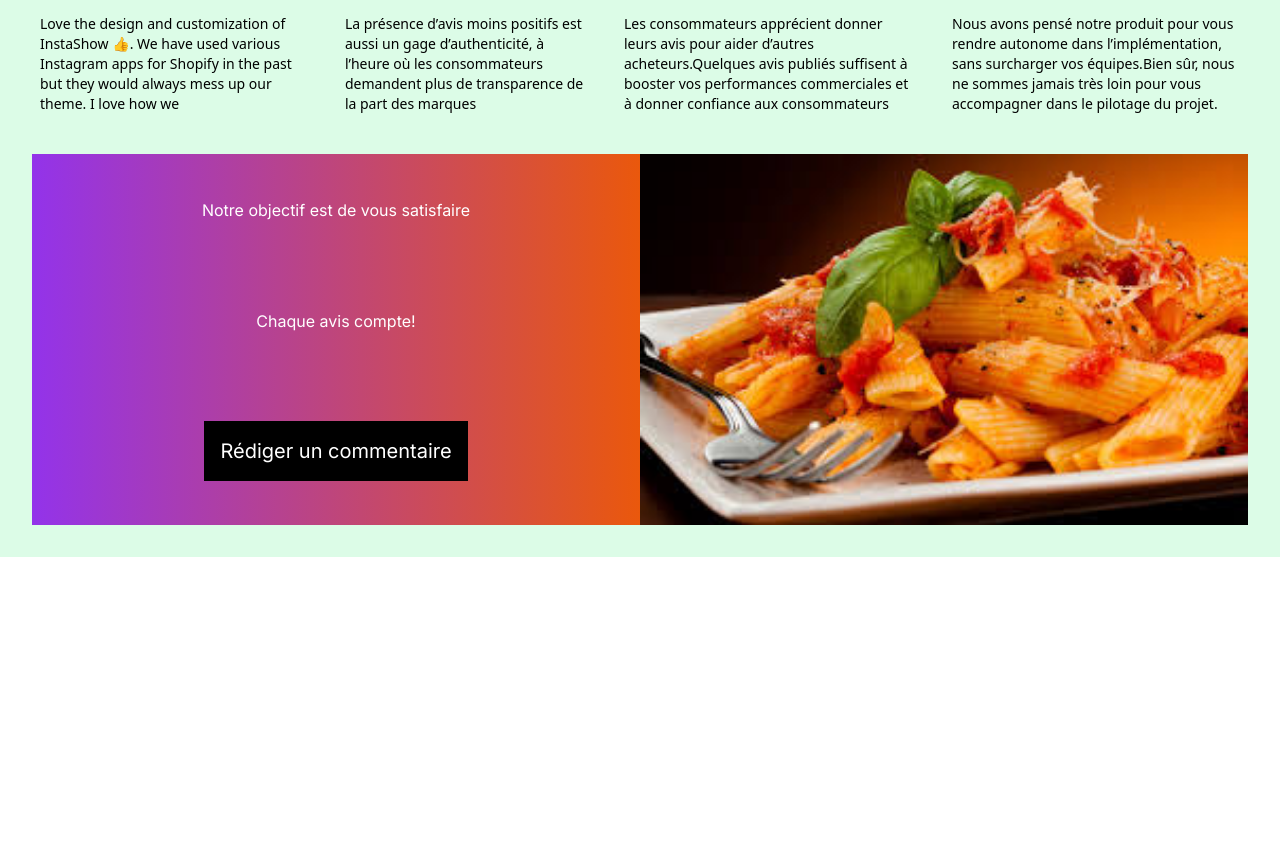
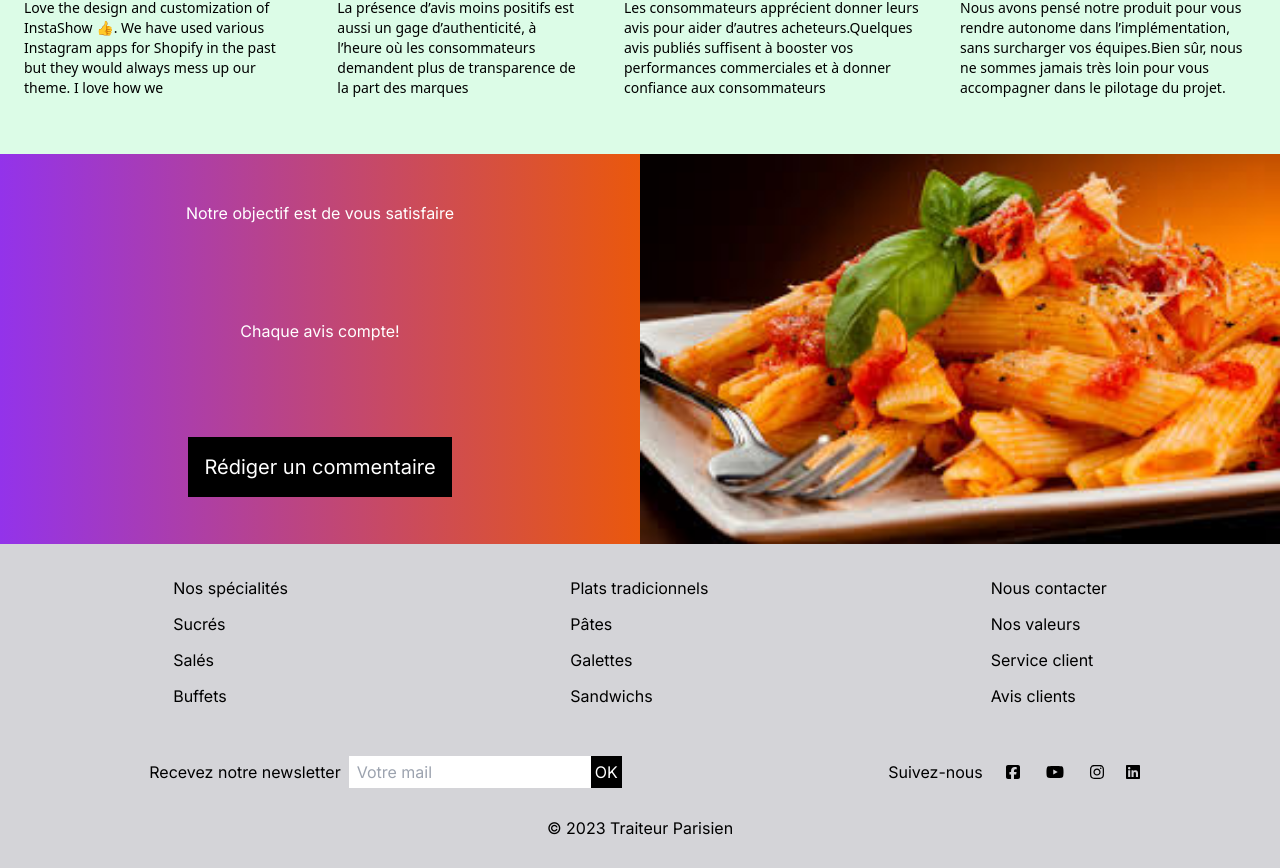
Before and after one commit to RaoufCherif/traiteur, a Next.js app: page / in a window 1280 px wide. Shown: the part 7126-7994 px from the top of the page. Before the commit the page ends 7683 px from the top, so only its background shows below. Built offline with nearby package versions, Linux system fonts and the light colour scheme; a web font is replaced by a local one.

Commit message:
added footer component

```diff
--- a/src/app/components/AvisClients.tsx
+++ b/src/app/components/AvisClients.tsx
@@ -10,9 +10,9 @@ function AvisClients() {
     const avis = avisClients();
   return (
 
-    <section className='flex flex-col items-center  gap-8 p-8 bg-green-100'>
+    <section className='flex flex-col items-center  gap-8 p-0 bg-green-100 '>
         <h2 className='text-2xl my-8'> Ce que disent nos clients</h2>
-        <section  className='flex flex-raw gap-6'>
+        <section  className='flex flex-raw gap-6 p-4 '>
         {avis.map((item,index)=>{
              let rating = item.rating;
              let ratingNu  = <FontAwesomeIcon  icon={fas.faStar } className=' w-3 text-yellow-400 '/>
@@ -30,7 +30,7 @@ function AvisClients() {
             )
         })}
          </section>
-         <section className='flex flex-raw  w-full'>
+         <section className='flex flex-raw  w-full '>
             <div className='flex flex-col bg-gradient-to-r from-purple-600 to-orange-600  w-1/2 justify-center items-center justify-around'>
                 <h3 className='text-white'> Notre objectif est de vous satisfaire</h3>
                 <h6 className='text-white'> Chaque avis compte!</h6>
--- /dev/null
+++ b/src/app/components/Footer.tsx
@@ -0,0 +1,81 @@
+import Link from 'next/link'
+import React from 'react'
+import {FontAwesomeIcon} from '@fortawesome/react-fontawesome';
+import { library } from '@fortawesome/fontawesome-svg-core'
+
+import { faFacebook, faInstagram, faLinkedin, faSquareFacebook, faYoutube } from '@fortawesome/free-brands-svg-icons'
+
+
+
+const Footer = () => {
+  return (
+    <>
+    <section className='bg-zinc-300  '>
+
+    <div className='flex flex raw justify-around p-8' >
+
+
+      <div>
+        <ul className='flex flex-col gap-3'>
+        <Link href={"/"}>   <li>Nos spécialités</li></Link>
+          <Link href={"/"}>     <li> Sucrés</li></Link>
+          <Link href={"/"}>   <li>Salés</li></Link>
+          <Link href={"/"}>     <li>Buffets</li></Link>
+        </ul>
+
+      </div>
+
+      <div>
+        <ul className='flex flex-col gap-3'>
+        <Link href={"/"}>    <li>Plats tradicionnels</li></Link>
+              <Link href={"/"}>      <li>Pâtes</li></Link>
+              <Link href={"/"}>     <li>Galettes</li></Link>
+            <Link href={"/"}>    <li>Sandwichs</li></Link>
+            </ul>
+
+      </div>
+
+      <div>
+
+      <ul className='flex flex-col gap-3'>
+      <Link href={"/"}>     <li>Nous contacter</li></Link>
+              <Link href={"/"}>    <li>Nos valeurs</li></Link>
+              <Link href={"/"}>  <li>Service client</li></Link>
+              <Link href={"/"}> <li>Avis clients</li></Link>
+            </ul>
+
+      </div>
+
+    </div>
+
+    </section>
+    <section className='bg-zinc-300  pt-4 items-center'>
+
+          <div className='flex flex-raw justify-around'>
+            <div  className='flex flex-raw ml-4 items-center'>
+            <p className='mr-2'>Recevez notre newsletter</p>
+            <input className='pl-2 h-8 ' type="email" name="email" id="email"  placeholder='Votre mail'/>
+            <Link href={"/"}><p className='bg-black text-white p-1 '>OK</p></Link>
+            </div>
+            <div className='flex flex-raw gap-4 items-center'>
+
+            <p className=''>Suivez-nous</p>
+
+            <div className='flex flex-raw gap-2  '>
+   <Link href={"/"}><FontAwesomeIcon  icon={  faSquareFacebook } className=' w-7 text-black z-50'/></Link>
+   <Link href={"/"}><FontAwesomeIcon  icon={  faYoutube } className=' w-10 text-black z-50'/></Link>
+   <Link href={"/"}><FontAwesomeIcon  icon={ faInstagram } className=' w-7 text-black z-50'/></Link>
+   <Link href={"/"}> <FontAwesomeIcon  icon={ faLinkedin } className=' w-7 text-black z-50'/></Link>
+
+    </div>
+            </div>
+
+          </div>
+
+          <p className='text-l flex justify-center p-7'>© 2023 Traiteur Parisien</p>
+    </section>
+    </>
+  )
+}
+
+export default Footer
--- a/src/app/page.tsx
+++ b/src/app/page.tsx
@@ -10,9 +10,7 @@ import NosRepats from "./components/NosRepats";
 import TraditionNouveaute from "./components/TraditionNouveaute";
 import NosSpecialite from "./components/NosSpecialite";
 import AvisClients from "./components/AvisClients";
-
-
-
+import Footer from "./components/Footer";
 
 export default function Home() {
 
@@ -55,6 +53,7 @@ export default function Home() {
         <TraditionNouveaute />
         <NosSpecialite />
         <AvisClients />
+        <Footer />
 
     </main>
   );
```
